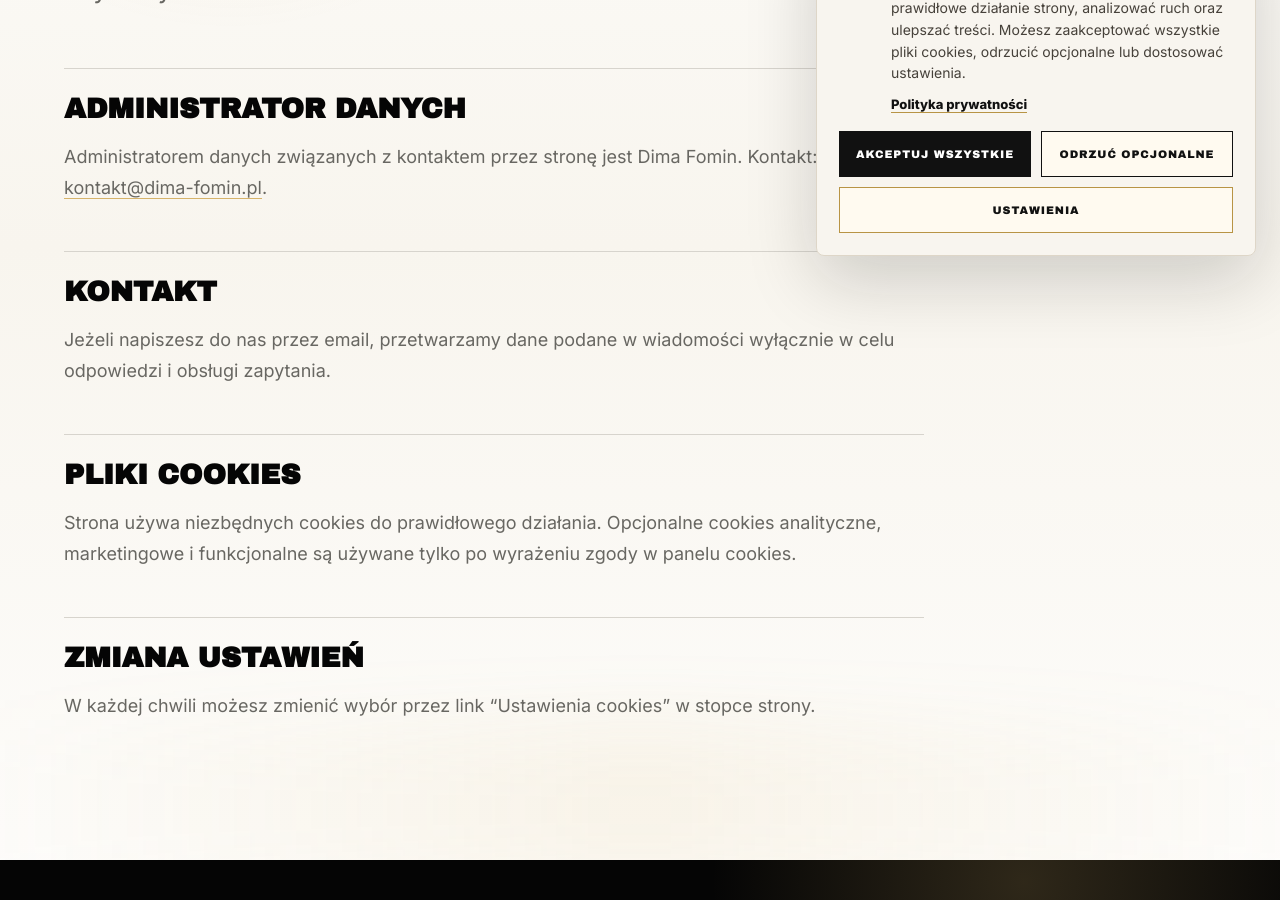
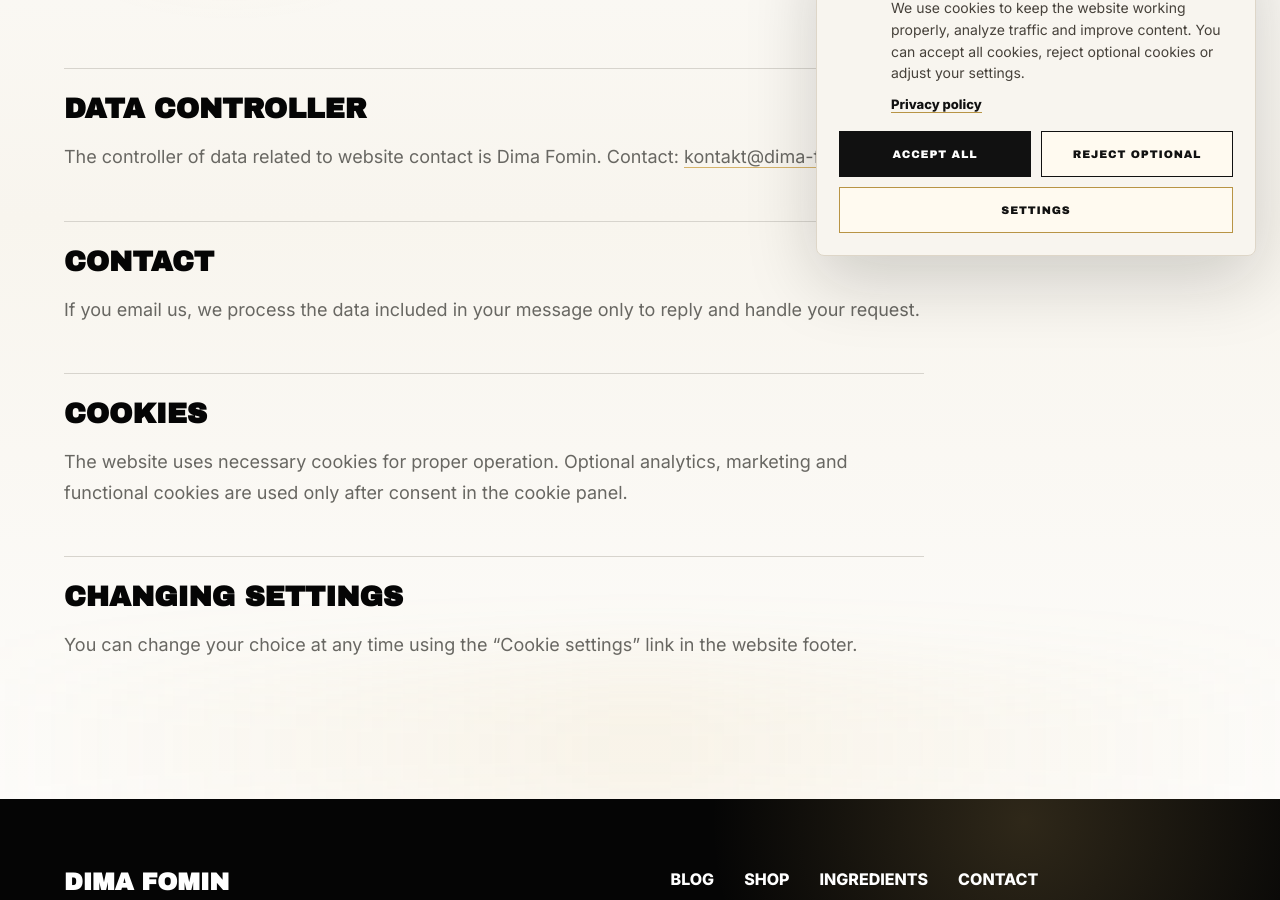
Before and after one commit to Fodi999/blog, a Next.js app: page /en/polityka-prywatnosci in a window 1280 px wide. Shown: the part 520-1420 px from the top of the page. Built offline with nearby package versions, Linux system fonts and the light colour scheme; no server answers.

Commit message:
Localize cookie consent

```diff
--- a/app/[locale]/polityka-prywatnosci/page.tsx
+++ b/app/[locale]/polityka-prywatnosci/page.tsx
@@ -1,40 +1,79 @@
 import type { Metadata } from 'next';
+import type { ReactNode } from 'react';
 import { notFound } from 'next/navigation';
-import { isLocale } from '@/lib/i18n';
+import { isLocale, type Locale } from '@/lib/i18n';
 
 export const metadata: Metadata = {
   title: 'Polityka prywatności',
   description: 'Informacje o prywatności i plikach cookies na stronie FOMIN CHEF.',
 };
 
+const privacyCopy: Record<Locale, {
+  title: string;
+  lead: string;
+  sections: Array<{ title: string; body: ReactNode }>;
+}> = {
+  pl: {
+    title: 'Polityka prywatności',
+    lead: 'Krótka informacja o danych, kontakcie i plikach cookies używanych na stronie.',
+    sections: [
+      { title: 'Administrator danych', body: <>Administratorem danych związanych z kontaktem przez stronę jest Dima Fomin. Kontakt: <a href="mailto:kontakt@dima-fomin.pl">kontakt@dima-fomin.pl</a>.</> },
+      { title: 'Kontakt', body: 'Jeżeli napiszesz do nas przez email, przetwarzamy dane podane w wiadomości wyłącznie w celu odpowiedzi i obsługi zapytania.' },
+      { title: 'Pliki cookies', body: 'Strona używa niezbędnych cookies do prawidłowego działania. Opcjonalne cookies analityczne, marketingowe i funkcjonalne są używane tylko po wyrażeniu zgody w panelu cookies.' },
+      { title: 'Zmiana ustawień', body: 'W każdej chwili możesz zmienić wybór przez link “Ustawienia cookies” w stopce strony.' },
+    ],
+  },
+  en: {
+    title: 'Privacy policy',
+    lead: 'A short note about data, contact and cookies used on this website.',
+    sections: [
+      { title: 'Data controller', body: <>The controller of data related to website contact is Dima Fomin. Contact: <a href="mailto:kontakt@dima-fomin.pl">kontakt@dima-fomin.pl</a>.</> },
+      { title: 'Contact', body: 'If you email us, we process the data included in your message only to reply and handle your request.' },
+      { title: 'Cookies', body: 'The website uses necessary cookies for proper operation. Optional analytics, marketing and functional cookies are used only after consent in the cookie panel.' },
+      { title: 'Changing settings', body: 'You can change your choice at any time using the “Cookie settings” link in the website footer.' },
+    ],
+  },
+  ru: {
+    title: 'Политика конфиденциальности',
+    lead: 'Короткая информация о данных, контакте и cookies, которые используются на сайте.',
+    sections: [
+      { title: 'Администратор данных', body: <>Администратор данных, связанных с обращениями через сайт, — Dima Fomin. Контакт: <a href="mailto:kontakt@dima-fomin.pl">kontakt@dima-fomin.pl</a>.</> },
+      { title: 'Контакт', body: 'Если вы пишете нам по email, мы обрабатываем данные из сообщения только для ответа и обработки запроса.' },
+      { title: 'Cookies', body: 'Сайт использует необходимые cookies для корректной работы. Необязательные аналитические, маркетинговые и функциональные cookies используются только после согласия в панели cookies.' },
+      { title: 'Изменение настроек', body: 'Вы можете изменить выбор в любой момент через ссылку “Настройки cookies” в footer сайта.' },
+    ],
+  },
+  uk: {
+    title: 'Політика конфіденційності',
+    lead: 'Коротка інформація про дані, контакт і cookies, які використовуються на сайті.',
+    sections: [
+      { title: 'Адміністратор даних', body: <>Адміністратор даних, пов’язаних зі зверненнями через сайт, — Dima Fomin. Контакт: <a href="mailto:kontakt@dima-fomin.pl">kontakt@dima-fomin.pl</a>.</> },
+      { title: 'Контакт', body: 'Якщо ви пишете нам email, ми обробляємо дані з повідомлення лише для відповіді та обробки запиту.' },
+      { title: 'Cookies', body: 'Сайт використовує необхідні cookies для коректної роботи. Необов’язкові аналітичні, маркетингові та функціональні cookies використовуються лише після згоди в панелі cookies.' },
+      { title: 'Зміна налаштувань', body: 'Ви можете змінити вибір у будь-який момент через посилання “Налаштування cookies” у footer сайту.' },
+    ],
+  },
+};
+
 export default async function PrivacyPolicyPage({ params }: { params: Promise<{ locale: string }> }) {
   const { locale } = await params;
   if (!isLocale(locale)) notFound();
+  const copy = privacyCopy[locale];
 
   return (
     <article className="article privacy-page">
       <header className="article__heading">
         <p className="eyebrow">FOMIN CHEF</p>
-        <h1>Polityka prywatności</h1>
-        <p>Krótka informacja o danych, kontakcie i plikach cookies używanych na stronie.</p>
+        <h1>{copy.title}</h1>
+        <p>{copy.lead}</p>
       </header>
       <div className="privacy-content">
-        <section>
-          <h2>Administrator danych</h2>
-          <p>Administratorem danych związanych z kontaktem przez stronę jest Dima Fomin. Kontakt: <a href="mailto:kontakt@dima-fomin.pl">kontakt@dima-fomin.pl</a>.</p>
-        </section>
-        <section>
-          <h2>Kontakt</h2>
-          <p>Jeżeli napiszesz do nas przez email, przetwarzamy dane podane w wiadomości wyłącznie w celu odpowiedzi i obsługi zapytania.</p>
-        </section>
-        <section>
-          <h2>Pliki cookies</h2>
-          <p>Strona używa niezbędnych cookies do prawidłowego działania. Opcjonalne cookies analityczne, marketingowe i funkcjonalne są używane tylko po wyrażeniu zgody w panelu cookies.</p>
-        </section>
-        <section>
-          <h2>Zmiana ustawień</h2>
-          <p>W każdej chwili możesz zmienić wybór przez link “Ustawienia cookies” w stopce strony.</p>
-        </section>
+        {copy.sections.map((section) => (
+          <section key={section.title}>
+            <h2>{section.title}</h2>
+            <p>{section.body}</p>
+          </section>
+        ))}
       </div>
     </article>
   );
--- a/components/CookieConsent.tsx
+++ b/components/CookieConsent.tsx
@@ -16,6 +16,8 @@ type StoredConsent = {
   categories: ConsentCategories;
 };
 
+type ConsentLocale = 'pl' | 'en' | 'ru' | 'uk';
+
 const CONSENT_KEY = 'fominChefCookieConsent';
 const CONSENT_VERSION = '2026-06-30-v1';
 const GA_ID = process.env.NEXT_PUBLIC_GA_ID;
@@ -26,6 +28,114 @@ const defaultCategories: ConsentCategories = {
   marketing: false,
   functional: false,
 };
+
+const cookieCopy: Record<ConsentLocale, {
+  title: string;
+  body: string;
+  privacy: string;
+  acceptAll: string;
+  rejectOptional: string;
+  settings: string;
+  settingsTitle: string;
+  closeSettings: string;
+  saveSettings: string;
+  necessaryTitle: string;
+  necessaryDescription: string;
+  alwaysActive: string;
+  analyticsTitle: string;
+  analyticsDescription: string;
+  marketingTitle: string;
+  marketingDescription: string;
+  functionalTitle: string;
+  functionalDescription: string;
+}> = {
+  pl: {
+    title: 'Cookies',
+    body: 'Używamy plików cookies, aby zapewnić prawidłowe działanie strony, analizować ruch oraz ulepszać treści. Możesz zaakceptować wszystkie pliki cookies, odrzucić opcjonalne lub dostosować ustawienia.',
+    privacy: 'Polityka prywatności',
+    acceptAll: 'AKCEPTUJ WSZYSTKIE',
+    rejectOptional: 'ODRZUĆ OPCJONALNE',
+    settings: 'USTAWIENIA',
+    settingsTitle: 'Ustawienia cookies',
+    closeSettings: 'Zamknij ustawienia cookies',
+    saveSettings: 'ZAPISZ USTAWIENIA',
+    necessaryTitle: 'Niezbędne cookies',
+    necessaryDescription: 'Te pliki są wymagane do prawidłowego działania strony.',
+    alwaysActive: 'Zawsze aktywne',
+    analyticsTitle: 'Analityczne cookies',
+    analyticsDescription: 'Pomagają nam zrozumieć, jak użytkownicy korzystają ze strony.',
+    marketingTitle: 'Marketingowe cookies',
+    marketingDescription: 'Służą do personalizacji treści i działań reklamowych.',
+    functionalTitle: 'Funkcjonalne cookies',
+    functionalDescription: 'Zapamiętują wybrane ustawienia, np. język strony.',
+  },
+  en: {
+    title: 'Cookies',
+    body: 'We use cookies to keep the website working properly, analyze traffic and improve content. You can accept all cookies, reject optional cookies or adjust your settings.',
+    privacy: 'Privacy policy',
+    acceptAll: 'ACCEPT ALL',
+    rejectOptional: 'REJECT OPTIONAL',
+    settings: 'SETTINGS',
+    settingsTitle: 'Cookie settings',
+    closeSettings: 'Close cookie settings',
+    saveSettings: 'SAVE SETTINGS',
+    necessaryTitle: 'Necessary cookies',
+    necessaryDescription: 'These files are required for the website to work properly.',
+    alwaysActive: 'Always active',
+    analyticsTitle: 'Analytics cookies',
+    analyticsDescription: 'They help us understand how visitors use the website.',
+    marketingTitle: 'Marketing cookies',
+    marketingDescription: 'They are used to personalize content and advertising activities.',
+    functionalTitle: 'Functional cookies',
+    functionalDescription: 'They remember selected settings, for example the website language.',
+  },
+  ru: {
+    title: 'Cookies',
+    body: 'Мы используем cookies, чтобы сайт работал корректно, анализировать трафик и улучшать материалы. Вы можете принять все cookies, отклонить необязательные или настроить параметры.',
+    privacy: 'Политика конфиденциальности',
+    acceptAll: 'ПРИНЯТЬ ВСЕ',
+    rejectOptional: 'ОТКЛОНИТЬ НЕОБЯЗАТЕЛЬНЫЕ',
+    settings: 'НАСТРОЙКИ',
+    settingsTitle: 'Настройки cookies',
+    closeSettings: 'Закрыть настройки cookies',
+    saveSettings: 'СОХРАНИТЬ НАСТРОЙКИ',
+    necessaryTitle: 'Необходимые cookies',
+    necessaryDescription: 'Эти файлы нужны для корректной работы сайта.',
+    alwaysActive: 'Всегда активны',
+    analyticsTitle: 'Аналитические cookies',
+    analyticsDescription: 'Помогают понять, как пользователи используют сайт.',
+    marketingTitle: 'Маркетинговые cookies',
+    marketingDescription: 'Используются для персонализации контента и рекламных действий.',
+    functionalTitle: 'Функциональные cookies',
+    functionalDescription: 'Запоминают выбранные настройки, например язык сайта.',
+  },
+  uk: {
+    title: 'Cookies',
+    body: 'Ми використовуємо cookies, щоб сайт працював коректно, аналізувати трафік і покращувати матеріали. Ви можете прийняти всі cookies, відхилити необов’язкові або налаштувати параметри.',
+    privacy: 'Політика конфіденційності',
+    acceptAll: 'ПРИЙНЯТИ ВСІ',
+    rejectOptional: 'ВІДХИЛИТИ НЕОБОВ’ЯЗКОВІ',
+    settings: 'НАЛАШТУВАННЯ',
+    settingsTitle: 'Налаштування cookies',
+    closeSettings: 'Закрити налаштування cookies',
+    saveSettings: 'ЗБЕРЕГТИ НАЛАШТУВАННЯ',
+    necessaryTitle: 'Необхідні cookies',
+    necessaryDescription: 'Ці файли потрібні для коректної роботи сайту.',
+    alwaysActive: 'Завжди активні',
+    analyticsTitle: 'Аналітичні cookies',
+    analyticsDescription: 'Допомагають зрозуміти, як користувачі використовують сайт.',
+    marketingTitle: 'Маркетингові cookies',
+    marketingDescription: 'Використовуються для персоналізації контенту та рекламних дій.',
+    functionalTitle: 'Функціональні cookies',
+    functionalDescription: 'Запам’ятовують вибрані налаштування, наприклад мову сайту.',
+  },
+};
+
+function currentLocale(): ConsentLocale {
+  if (typeof window === 'undefined') return 'pl';
+  const segment = window.location.pathname.split('/').filter(Boolean)[0];
+  return segment === 'en' || segment === 'ru' || segment === 'uk' ? segment : 'pl';
+}
 
 function readStoredConsent(): StoredConsent | null {
   try {
@@ -56,8 +166,11 @@ export function CookieConsent() {
   const [settingsOpen, setSettingsOpen] = useState(false);
   const [categories, setCategories] = useState<ConsentCategories>(defaultCategories);
   const [analyticsAllowed, setAnalyticsAllowed] = useState(false);
+  const [locale, setLocale] = useState<ConsentLocale>('pl');
+  const copy = cookieCopy[locale];
 
   useEffect(() => {
+    setLocale(currentLocale());
     const stored = readStoredConsent();
     if (stored) {
       setCategories(stored.categories);
@@ -129,17 +242,17 @@ export function CookieConsent() {
       ) : null}
 
       {hydrated && bannerOpen ? (
-        <section className="cookie-consent" role="dialog" aria-live="polite" aria-label="Cookies">
+        <section className="cookie-consent" role="dialog" aria-live="polite" aria-label={copy.title}>
           <div className="cookie-consent__icon" aria-hidden="true">◌</div>
           <div className="cookie-consent__copy">
-            <h2>Cookies</h2>
-            <p>Używamy plików cookies, aby zapewnić prawidłowe działanie strony, analizować ruch oraz ulepszać treści. Możesz zaakceptować wszystkie pliki cookies, odrzucić opcjonalne lub dostosować ustawienia.</p>
-            <a href="/pl/polityka-prywatnosci">Polityka prywatności</a>
+            <h2>{copy.title}</h2>
+            <p>{copy.body}</p>
+            <a href={`/${locale}/polityka-prywatnosci`}>{copy.privacy}</a>
           </div>
           <div className="cookie-consent__actions">
-            <button type="button" className="cookie-button cookie-button--dark" onClick={acceptAll}>AKCEPTUJ WSZYSTKIE</button>
-            <button type="button" className="cookie-button cookie-button--light" onClick={rejectOptional}>ODRZUĆ OPCJONALNE</button>
-            <button type="button" className="cookie-button cookie-button--gold" onClick={openSettingsFromBanner}>USTAWIENIA</button>
+            <button type="button" className="cookie-button cookie-button--dark" onClick={acceptAll}>{copy.acceptAll}</button>
+            <button type="button" className="cookie-button cookie-button--light" onClick={rejectOptional}>{copy.rejectOptional}</button>
+            <button type="button" className="cookie-button cookie-button--gold" onClick={openSettingsFromBanner}>{copy.settings}</button>
           </div>
         </section>
       ) : null}
@@ -150,42 +263,42 @@ export function CookieConsent() {
             <div className="cookie-modal__head">
               <div>
                 <span>FOMIN CHEF</span>
-                <h2 id="cookie-settings-title">Ustawienia cookies</h2>
+                <h2 id="cookie-settings-title">{copy.settingsTitle}</h2>
               </div>
-              <button type="button" className="cookie-modal__close" aria-label="Zamknij ustawienia cookies" onClick={closeSettings}>×</button>
+              <button type="button" className="cookie-modal__close" aria-label={copy.closeSettings} onClick={closeSettings}>×</button>
             </div>
 
             <div className="cookie-category">
               <div>
-                <h3>Niezbędne cookies</h3>
-                <p>Te pliki są wymagane do prawidłowego działania strony.</p>
+                <h3>{copy.necessaryTitle}</h3>
+                <p>{copy.necessaryDescription}</p>
               </div>
-              <strong>Zawsze aktywne</strong>
+              <strong>{copy.alwaysActive}</strong>
             </div>
 
             <CookieToggle
-              title="Analityczne cookies"
-              description="Pomagają nam zrozumieć, jak użytkownicy korzystają ze strony."
+              title={copy.analyticsTitle}
+              description={copy.analyticsDescription}
               checked={categories.analytics}
               onChange={() => updateOptional('analytics')}
             />
             <CookieToggle
-              title="Marketingowe cookies"
-              description="Służą do personalizacji treści i działań reklamowych."
+              title={copy.marketingTitle}
+              description={copy.marketingDescription}
               checked={categories.marketing}
               onChange={() => updateOptional('marketing')}
             />
             <CookieToggle
-              title="Funkcjonalne cookies"
-              description="Zapamiętują wybrane ustawienia, np. język strony."
+              title={copy.functionalTitle}
+              description={copy.functionalDescription}
               checked={categories.functional}
               onChange={() => updateOptional('functional')}
             />
 
             <div className="cookie-modal__actions">
-              <button type="button" className="cookie-button cookie-button--dark" onClick={() => save(categories)}>ZAPISZ USTAWIENIA</button>
-              <button type="button" className="cookie-button cookie-button--light" onClick={acceptAll}>AKCEPTUJ WSZYSTKIE</button>
-              <button type="button" className="cookie-button cookie-button--gold" onClick={rejectOptional}>ODRZUĆ OPCJONALNE</button>
+              <button type="button" className="cookie-button cookie-button--dark" onClick={() => save(categories)}>{copy.saveSettings}</button>
+              <button type="button" className="cookie-button cookie-button--light" onClick={acceptAll}>{copy.acceptAll}</button>
+              <button type="button" className="cookie-button cookie-button--gold" onClick={rejectOptional}>{copy.rejectOptional}</button>
             </div>
           </div>
         </div>
--- a/components/CookieSettingsLink.tsx
+++ b/components/CookieSettingsLink.tsx
@@ -1,13 +1,20 @@
 'use client';
 
-export function CookieSettingsLink() {
+const labels = {
+  pl: 'Ustawienia cookies',
+  en: 'Cookie settings',
+  ru: 'Настройки cookies',
+  uk: 'Налаштування cookies',
+} as const;
+
+export function CookieSettingsLink({ locale }: { locale: keyof typeof labels }) {
   return (
     <button
       type="button"
       className="site-footer__button"
       onClick={() => window.dispatchEvent(new Event('fominchef:open-cookie-settings'))}
     >
-      Ustawienia cookies
+      {labels[locale] ?? labels.pl}
     </button>
   );
 }
--- a/components/Footer.tsx
+++ b/components/Footer.tsx
@@ -15,7 +15,7 @@ export function Footer({ locale }: { locale: Locale }) {
         <Link href={localPath(locale, '/sklep')}>{t.nav.shop}</Link>
         <Link href={localPath(locale, '/skladniki')}>{t.nav.ingredients}</Link>
         <Link href={localPath(locale, '/kontakt')}>{t.nav.contact}</Link>
-        <CookieSettingsLink />
+        <CookieSettingsLink locale={locale} />
       </div>
     </footer>
   );
```
